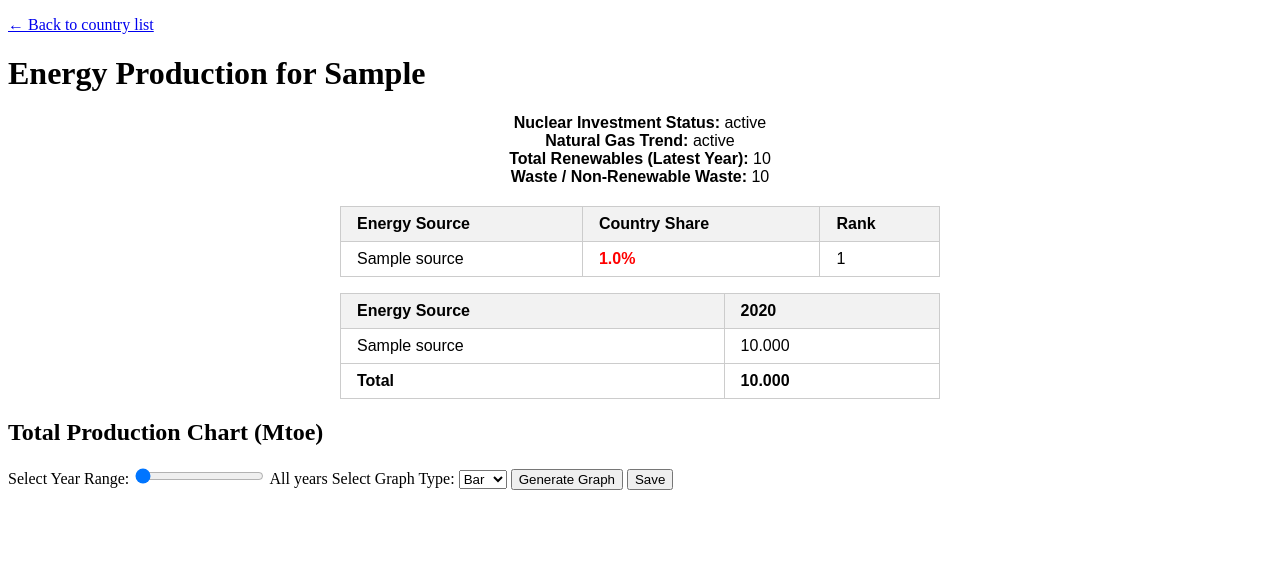
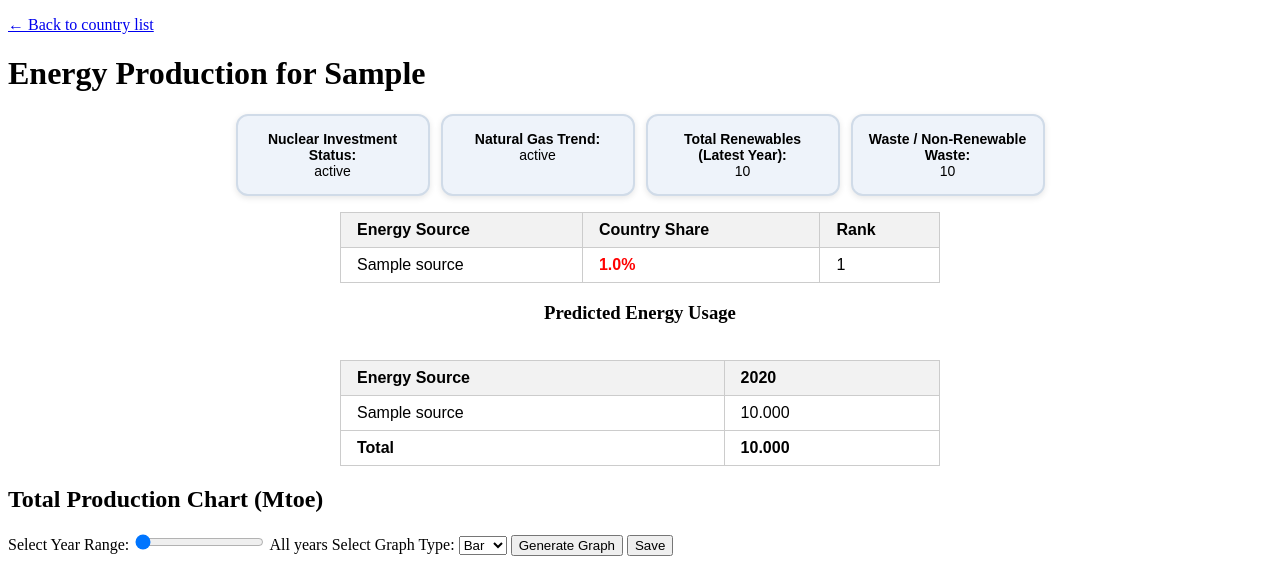
Before and after one commit to Mattias36/Energy-Statapp, a Django app: template pages/templates/pages/details.html in a window 1280 px wide. Shown: the top 584 px of the page. Run offline with Django 5.2, Linux system fonts and the light colour scheme; the template is opened without the code that fills it: most values are stand-ins (such as "Sample title", 1, 10 or a date in 2020); some libraries are stand-ins or nearby versions.

Commit message:
predictions + bubble view in frontend

```diff
--- a/pages/templates/pages/details.html
+++ b/pages/templates/pages/details.html
@@ -73,26 +73,32 @@
     }
   </style>
 </head>
+
 <p><a href="{% url 'home' %}">← Back to country list</a></p>
 <h1>Energy Production for {{ selected_country }}</h1>
 <!-- kontener do rozwijania – może zawierać wszystko, ale można też pokazywać tylko najistotniejsze informacje, tzw. "Insights"
      (np. jak na stronie: https://stockunlock.com/stockDetails/AMZN/insights) -->
 
-<div class="insights">
-  <div class="tooltip">
-    <strong>Nuclear Investment Status:</strong> {{ nuclear_status|safe }}
+<!-- update for bubbles for better view --->
+<div class="insights bubble-grid">
+  <div class="bubble tooltip">
+    <strong>Nuclear Investment Status:</strong><br>
+    {{ nuclear_status|safe }}
     <span class="tooltiptext">Procentowy udział energii jądrowej w całkowitej produkcji energii danego kraju.</span>
   </div>
-  <div class="tooltip">
-    <strong>Natural Gas Trend:</strong> {{ gas_status|safe }}
+  <div class="bubble tooltip">
+    <strong>Natural Gas Trend:</strong><br>
+    {{ gas_status|safe }}
     <span class="tooltiptext">Roczna zmiana procentowa udziału gazu ziemnego w produkcji energii</span>
   </div>
-  <div class="tooltip">
-    <strong>Total Renewables (Latest Year):</strong> <span>{{ renewable_total }}</span>
+  <div class="bubble tooltip">
+    <strong>Total Renewables (Latest Year):</strong><br>
+    <span>{{ renewable_total }}</span>
     <span class="tooltiptext">Całkowita produkcja energii ze źródeł odnawialnych</span>
   </div>
-  <div class="tooltip">
-    <strong>Waste / Non-Renewable Waste:</strong> <span>{{ waste_total }}</span>
+  <div class="bubble tooltip">
+    <strong>Waste / Non-Renewable Waste:</strong><br>
+    <span>{{ waste_total }}</span>
     <span class="tooltiptext">Opis Waste / Non-Renewable Waste.</span>
   </div>
 </div>
@@ -133,6 +139,89 @@
     </tbody>
 </table>
 
+<div class="predictions">
+  <h3 style="text-align: center; margin-bottom: 20px;">Predicted Energy Usage</h3>
+  <div class="bubble-grid">
+      {% for source, info in future_usage.items %}
+      {# iteracja po wszystkich zrdolach energii i ich danych w future_usage , zmienne val_2025,20206#}
+      {% with val_2025=info.predictions.2025 val_2026=info.predictions.2026 %}
+      {% if val_2025 and val_2025 != 0 and val_2026 and val_2026 != 0 %}
+      <div class="bubble">
+          <strong>{{ source }}</strong><br>
+          <span class="
+              {% if val_2026 > val_2025 %}
+                up
+              {% elif val_2026 < val_2025 %}
+                down
+              {% else %}
+                neutral
+              {% endif %}
+            ">
+              {{ val_2025|floatformat:1 }} → {{ val_2026|floatformat:1 }}
+            </span>
+          <span class="tooltiptext">{{ info.tooltip }}</span>
+      </div>
+      {% endif %}
+      {% endwith %}
+      {% endfor %}
+  </div>
+</div>
+
+<style>
+.bubble-grid {
+  display: grid;
+  grid-template-columns: repeat(4, 1fr); /* 4 items per row */
+  gap: 20px;
+  justify-items: center;
+  max-width: 800px;
+  margin: 0 auto;
+}
+
+.bubble {
+  background-color: #eef3fa;
+  border: 2px solid #d0dbe8;
+  border-radius: 12px;
+  padding: 15px;
+  text-align: center;
+  position: relative;
+  font-size: 14px;
+  cursor: pointer;
+  transition: transform 0.2s;
+  box-shadow: 0 2px 6px rgba(0,0,0,0.1);
+  width: 100%;
+  max-width: 160px;
+}
+
+.bubble:hover {
+  transform: scale(1.05);
+  background-color: #dde8f7;
+}
+
+.bubble .tooltiptext {
+  visibility: hidden;
+  white-space: pre-line;
+  background-color: #333;
+  color: #fff;
+  text-align: left;
+  border-radius: 6px;
+  padding: 8px;
+  position: absolute;
+  z-index: 10;
+  bottom: 120%;
+  left: 50%;
+  transform: translateX(-50%);
+  opacity: 0;
+  transition: opacity 0.3s;
+  min-width: 150px;
+}
+
+.bubble:hover .tooltiptext {
+  visibility: visible;
+  opacity: 1;
+}
+</style>
+
+
 
 <table border="1" cellpadding="5">
     <thead>
@@ -160,6 +249,9 @@
         </tr>
     </tbody>
 </table>
+
+
+
 
 <!-- graph param -->
 <h2>Total Production Chart (Mtoe)</h2>
```
Also changed, not shown: pages/views.py (+8 -0 lines), utils/predictions.py (added, +54 -0 lines).
